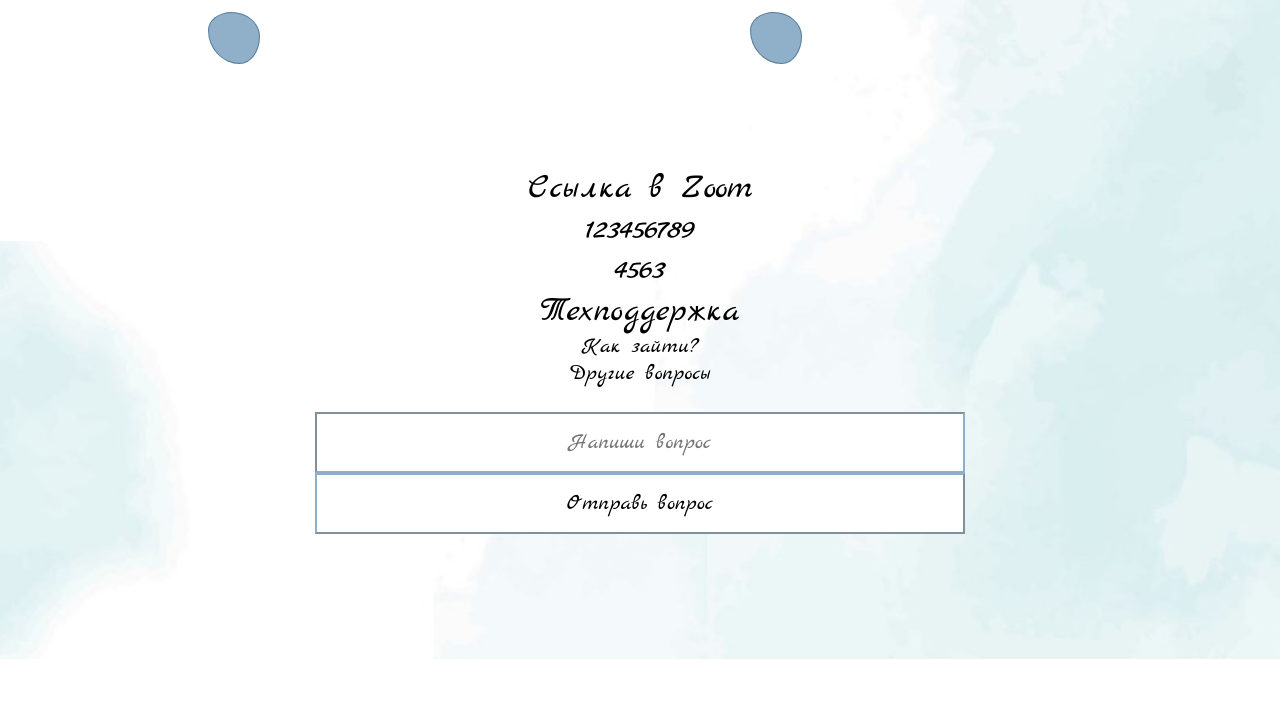
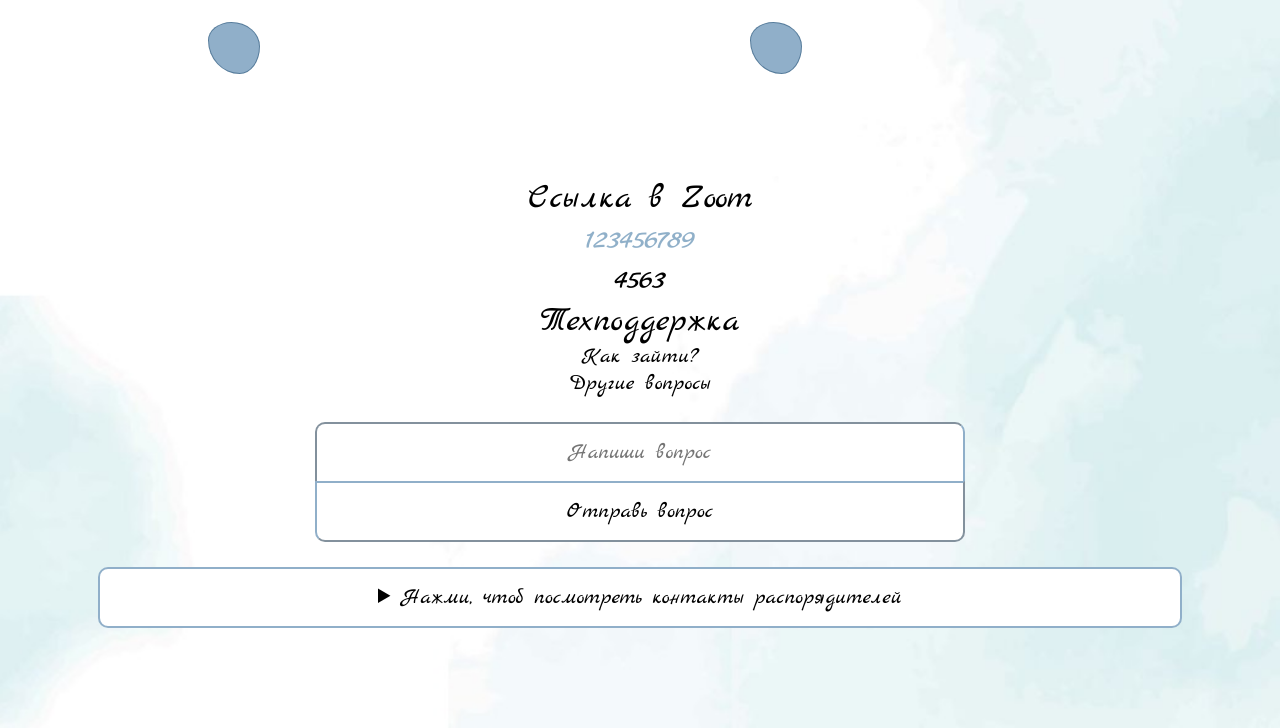
Before and after one commit to ErikEgl/invitation, a website: page src/index.html in a window 1280 px wide. Shown: the part 1341-2069 px from the top of the page. Before the commit the page ends 2000 px from the top, so only its background shows below. Drawn offline with nearby package versions, Linux system fonts and the light colour scheme; files that its build step writes are made by us from their sources; files whose address does not match are found by name.

Commit message:
added contacts, minor style changes

```diff
--- a/src/assets/scss/components/footer/footer.scss
+++ b/src/assets/scss/components/footer/footer.scss
@@ -2,6 +2,11 @@
   padding: 100px 0;
   text-align: center;
   li {
+    h2 {
+      a {
+        @extend h2;
+      }
+    }
   }
   form {
     display: flex;
@@ -14,9 +19,22 @@
     text-align: center;
     background-color: white;
     border-color: $main-bgc;
+    &:first-child {
+      border-radius: 10px 10px 0 0;
+      border-bottom: 0;
+}
+    &:last-child {
+      border-radius: 0 0 10px 10px;
+}
     @include media($md) {
       width: 60%;
       margin: 0 auto;
     }
   }
+  details {
+    padding: 15px;
+    border: 2px solid $main-bgc;
+    background-color: #fff;
+    border-radius: 10px;
 }
+}
--- a/src/assets/scss/components/video/video.scss
+++ b/src/assets/scss/components/video/video.scss
@@ -11,7 +11,7 @@
       color: black;
       border: 1px solid currentColor;
       border-radius: 10px;
-      padding: 10px;
+      padding: 15px;
       background-color: $main-bgc;
       width: 50%;
       margin: 0 auto;
--- a/src/assets/scss/main/base.scss
+++ b/src/assets/scss/main/base.scss
@@ -61,3 +61,11 @@
 h2 {
   font-size: 2rem;
 }
+
+a {
+  color: $main-bgc;
+  text-decoration: none;
+  &:hover {
+    text-decoration: underline;
+  }
+}
--- a/src/parts/footer.html
+++ b/src/parts/footer.html
@@ -2,7 +2,7 @@
     <div class="container">
         <h1>Ссылка в Zoom</h1>
         <ul>
-            <li><h2>123456789</h2></li>
+            <li><h2><a href="#">123456789</a></h2></li>
             <li><h2>4563</h2></li>
         </ul>
         <h1>Техподдержка</h1>
@@ -14,6 +14,11 @@
             <input type="text" placeholder="Напиши вопрос">
             <input type="submit" value="Отправь вопрос">
         </form>
+
+        <details>
+            <summary>Нажми, чтоб посмотреть контакты распорядителей</summary>
+            <p>Имя<a href="tel:+372555444666"> +372 555444666</a></p>
+          </details>
     </div>
 </footer>
 
```
Also changed, not shown: dist/assets/css/index.css, dist/index.html.
